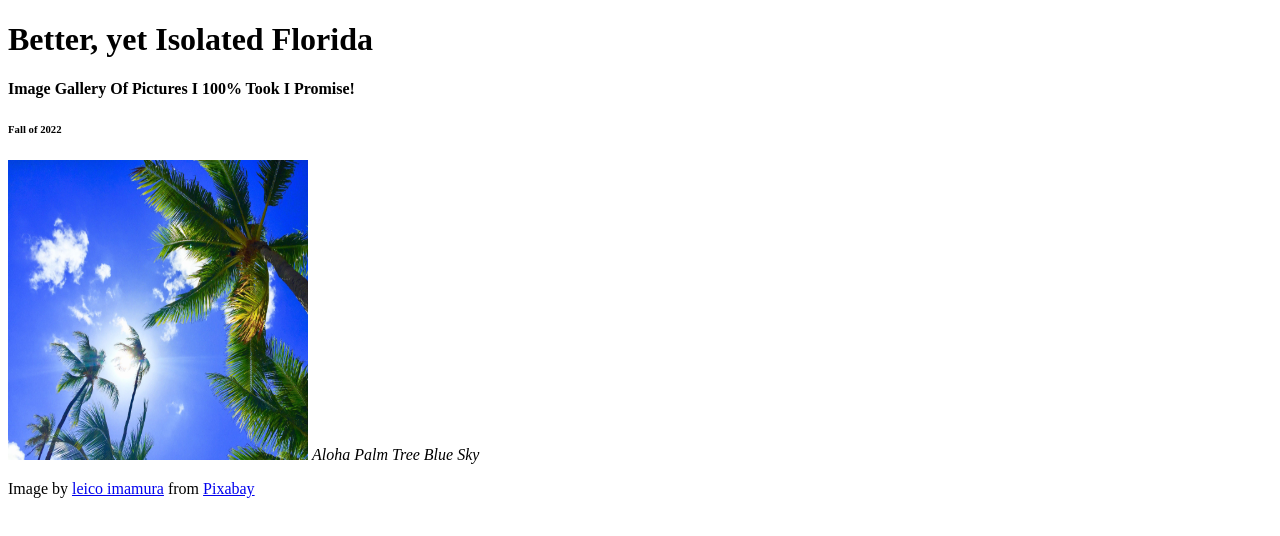
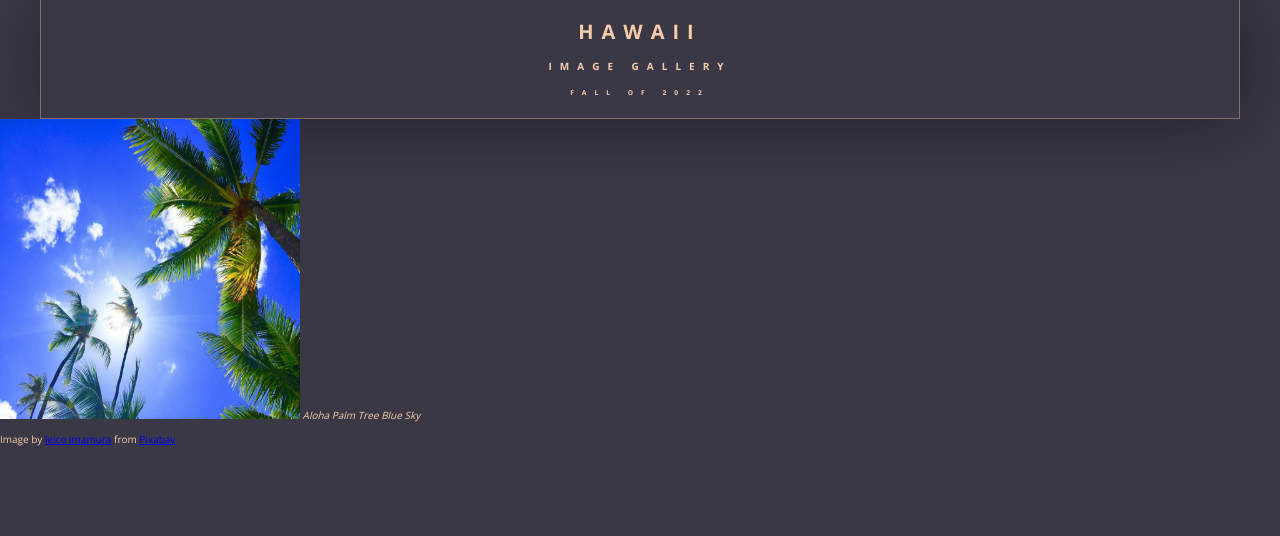
Before and after one commit to CSF2223/imagegallery-MessoreAidan, a plain HTML site: page Index.html in a window 1280 px wide. Drawn offline with nearby package versions, Linux system fonts and the light colour scheme.

Commit message:
Application of CSS hex colors and utilization of rem units; purge of childish humor

```diff
--- a/Index.html
+++ b/Index.html
@@ -5,12 +5,12 @@
     <meta name="viewport" content="width=device-width, initial-scale=1.0">
     <meta http-equiv="X-UA-Compatible" content="ie=edge">
     <title>Image Gallery</title>
-    <link rel="stylesheet" href="TheNaggyWife.css" type="text/css" />
+    <link rel="stylesheet" href="Style.css" type="text/css" />
 </head>
 <body>
     <header>
-        <h1>Better, yet Isolated Florida</h1>
-        <h4>Image Gallery Of Pictures I 100% Took I Promise!</h4>
+        <h1>Hawaii</h1>
+        <h4>Image Gallery</h4>
         <h6>Fall of 2022</h6>
     </header>
 
--- a/Style.css
+++ b/Style.css
@@ -6,18 +6,33 @@ secondary color: #C69B7B
 tertiary color: #826F66
 */
 
-/* this is a test for notes */
+/* CSS syntax notes:
+     selector {property: valye;}
+*/
 
+@import url('https://fonts.googleapis.com/css2?family=Open+Sans:wght@300;400;600;700&display=swap');
 
+html {
+    font-size: 62.5%;    /* Default font size is 16px - 62.5% of 16 is 10px -
+                            1 rem (relative unti) now will be equivalent to 10px */
+}
 
-
-
-
-
-
+header {
+    margin: 0 4rem;
+    letter-spacing: 0.8rem;
+    text-align: center;
+    border-bottom: 1px solid #826F66;
+    border-right: 1px solid #826F66;
+    border-left:1px solid #826F66;
+    padding: 0.5rem;
+    box-shadow: 4px 4px 5pc rgba(0,0,0,0.4);
+    text-transform: uppercase;
+    font-size 1.1rem;
+}
 
 body {
     background-color: #3A3845;
     color: #F7CCAC;
+    font-family: 'Open Sans', sans-serif;
     margin: 0;
 }
```
